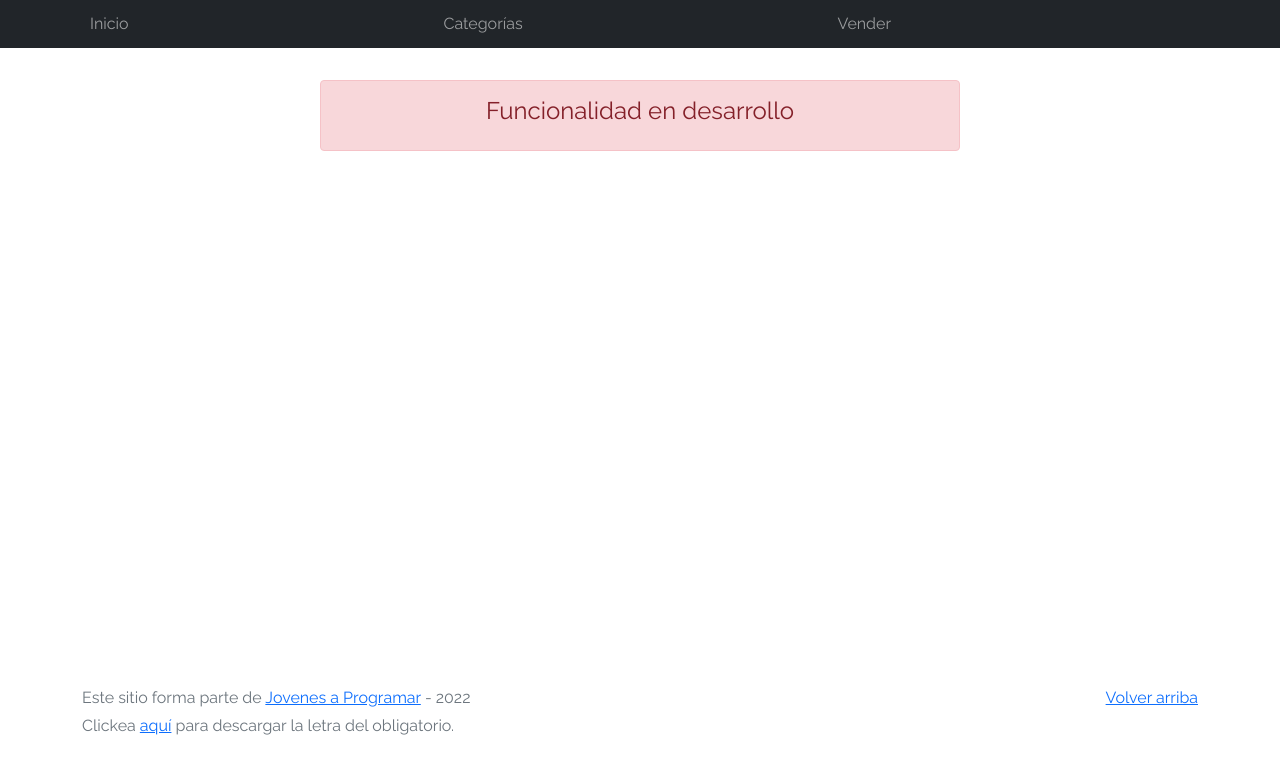
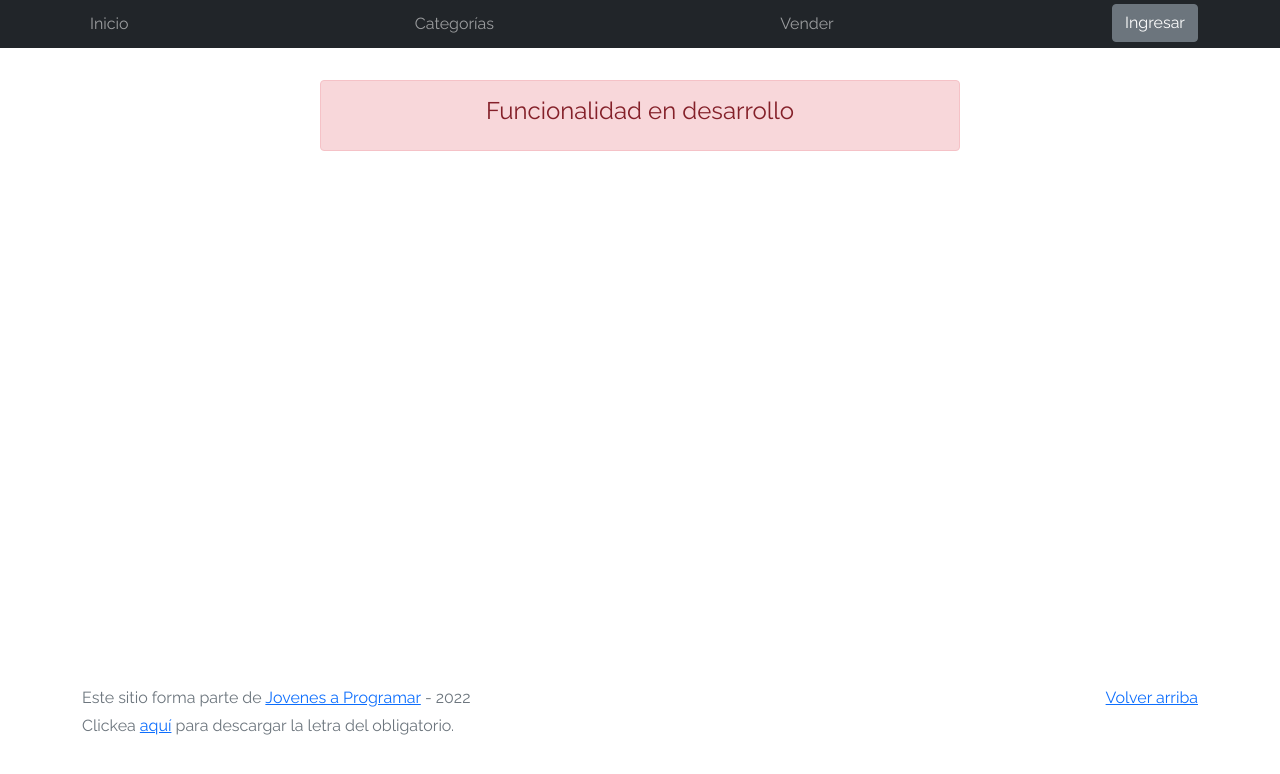
Before and after one commit to matias-chaves/individual_e-commerce_jap2022, a plain HTML site: page my-profile.html in a window 1280 px wide. Drawn offline with Linux system fonts and the light colour scheme.

Commit message:
dropdown in myprofile

```diff
--- a/my-profile.html
+++ b/my-profile.html
@@ -44,7 +44,7 @@
           <li class="nav-item">
             <a class="nav-link" href="sell.html">Vender</a>
           </li>
-          <li class="nav-item">
+          <li class="nav-item dropdown" id="login_btn">
           </li>
         </ul>
       </div>
```
